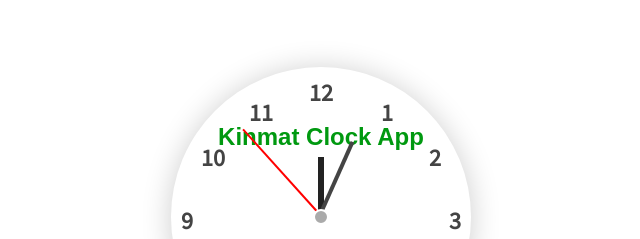
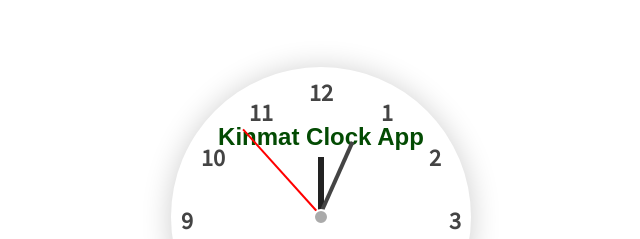
Before and after one commit to KinmatTech/React-Analogue-Clock, a React (Create React App) app: page / in a window 1280 px wide. Shown: the part 183-422 px from the top of the page, without its empty margins (319-959 px from the left). Built offline with nearby package versions, Linux system fonts and the light colour scheme.

Commit message:
https://github.com/KinmatTech/React-Analogue-Clock.git

```diff
--- a/src/Clock.js
+++ b/src/Clock.js
@@ -42,7 +42,7 @@ export default class Clock extends Component {
           }}
         />
         <br /> <br />
-        <font color="#009910">
+        <font color="#034B03">
           <b>Kinmat Clock App </b></font>
         {/* <font color="#009910">
          by: Kinma Tech. </font> */}
```
